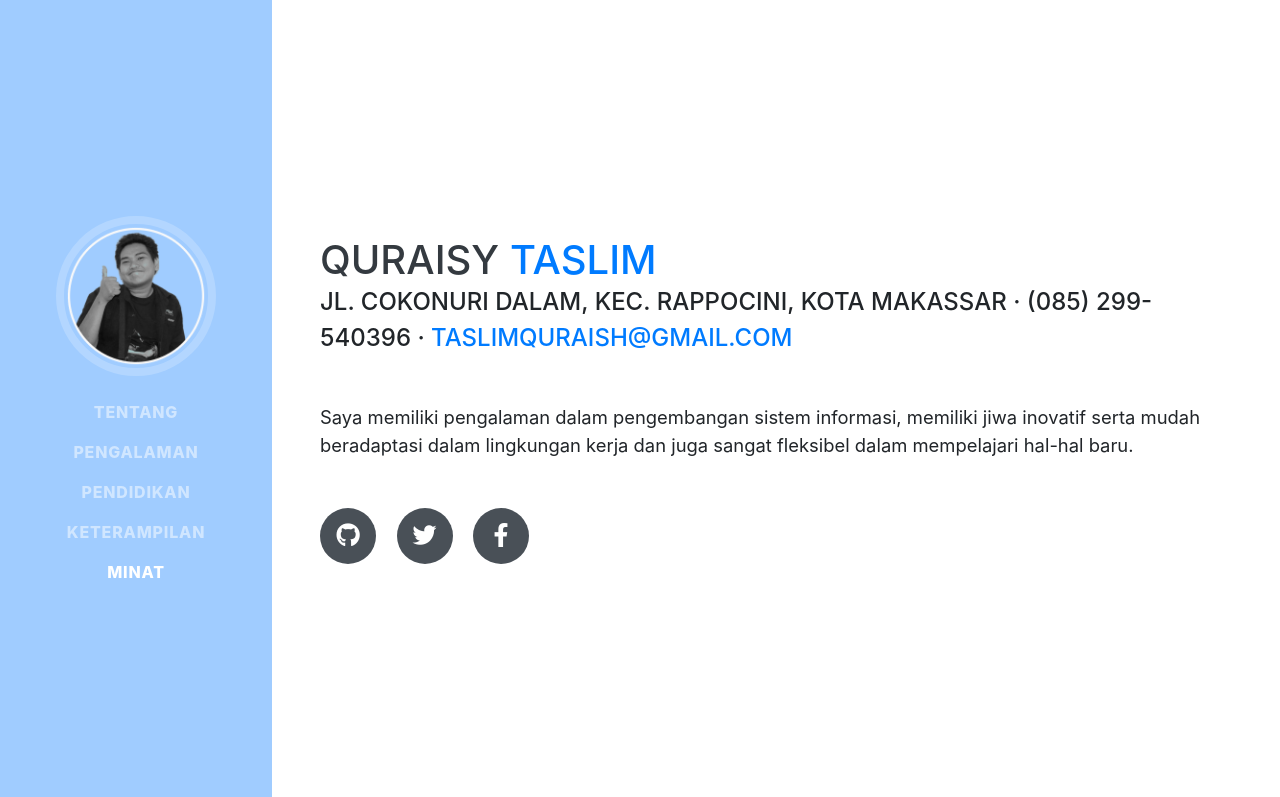
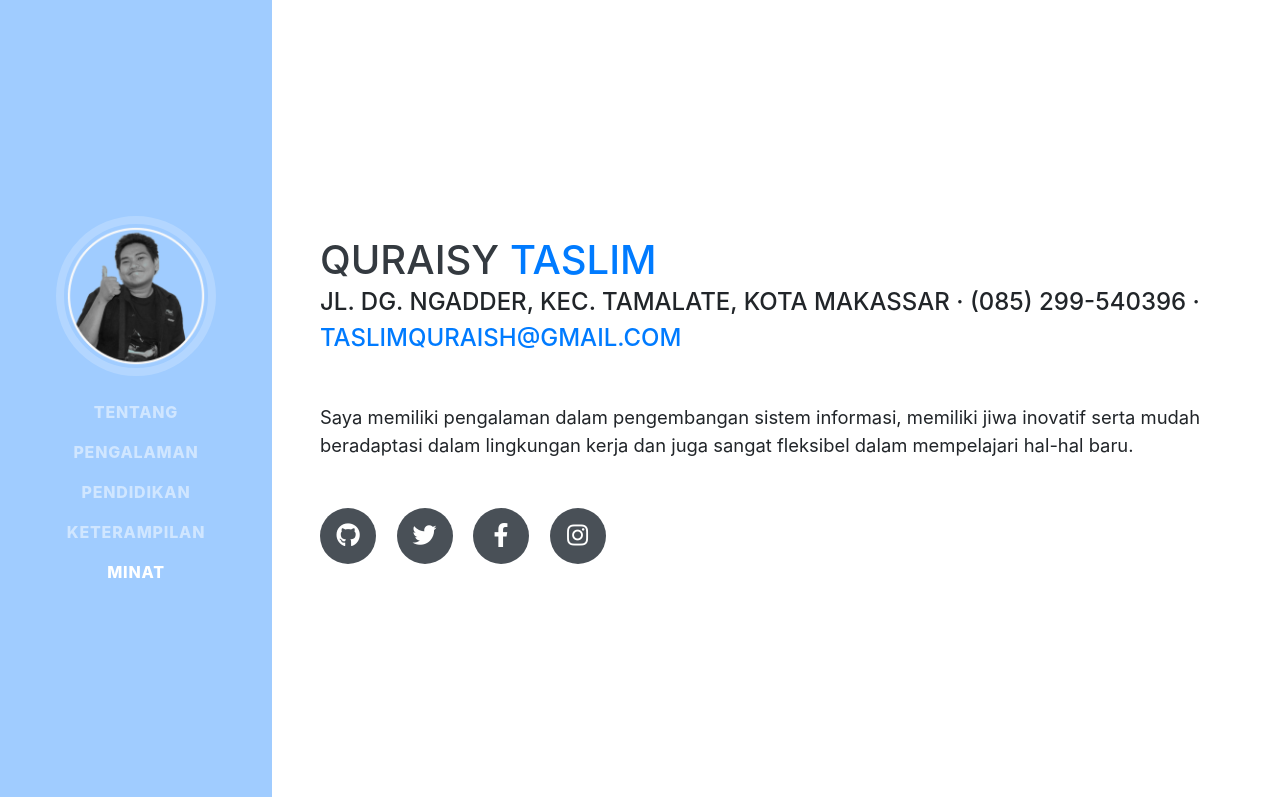
Before and after one commit to quraishtaslim/quraishtaslim.github.io, a website with bundled scripts: page index.html in a window 1280 px wide. Shown: the top 797 px of the page. Built offline with nearby package versions, Linux system fonts and the light colour scheme; a web font is replaced by a local one.

Commit message:
Update index.html

```diff
--- a/index.html
+++ b/index.html
@@ -63,7 +63,7 @@
         <h1 class="mb-0">Quraisy
           <span class="text-primary">Taslim</span>
         </h1>
-        <div class="subheading mb-5">Jl. Cokonuri Dalam, Kec. Rappocini, Kota Makassar · (085) 299-540396 ·
+        <div class="subheading mb-5">Jl. Dg. Ngadder, Kec. Tamalate, Kota Makassar · (085) 299-540396 ·
           <a href="mailto:taslimquraish@gmail.com">taslimquraish@gmail.com</a>
         </div>
         <p class="lead mb-5">Saya memiliki pengalaman dalam pengembangan sistem informasi, memiliki jiwa inovatif serta mudah beradaptasi dalam lingkungan kerja dan juga sangat fleksibel dalam mempelajari hal-hal baru. </p>
@@ -76,6 +76,9 @@
           </a>
           <a href="http://facebook.com/quraishtaslim">
             <i class="fab fa-facebook-f"></i>
+          </a>
+           <a href="http://instagram.com/quraish.taslim">
+            <i class="fab fa-instagram"></i>
           </a>
         </div>
       </div>
```
